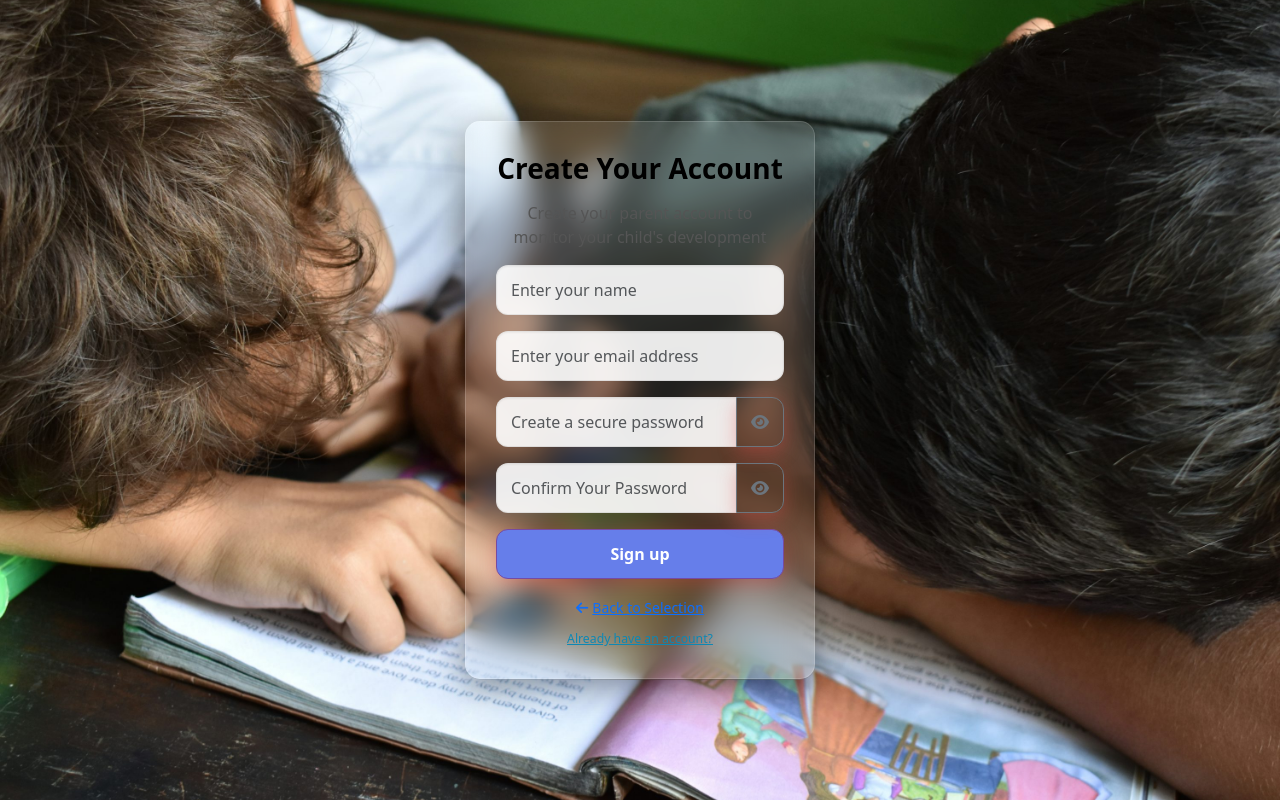
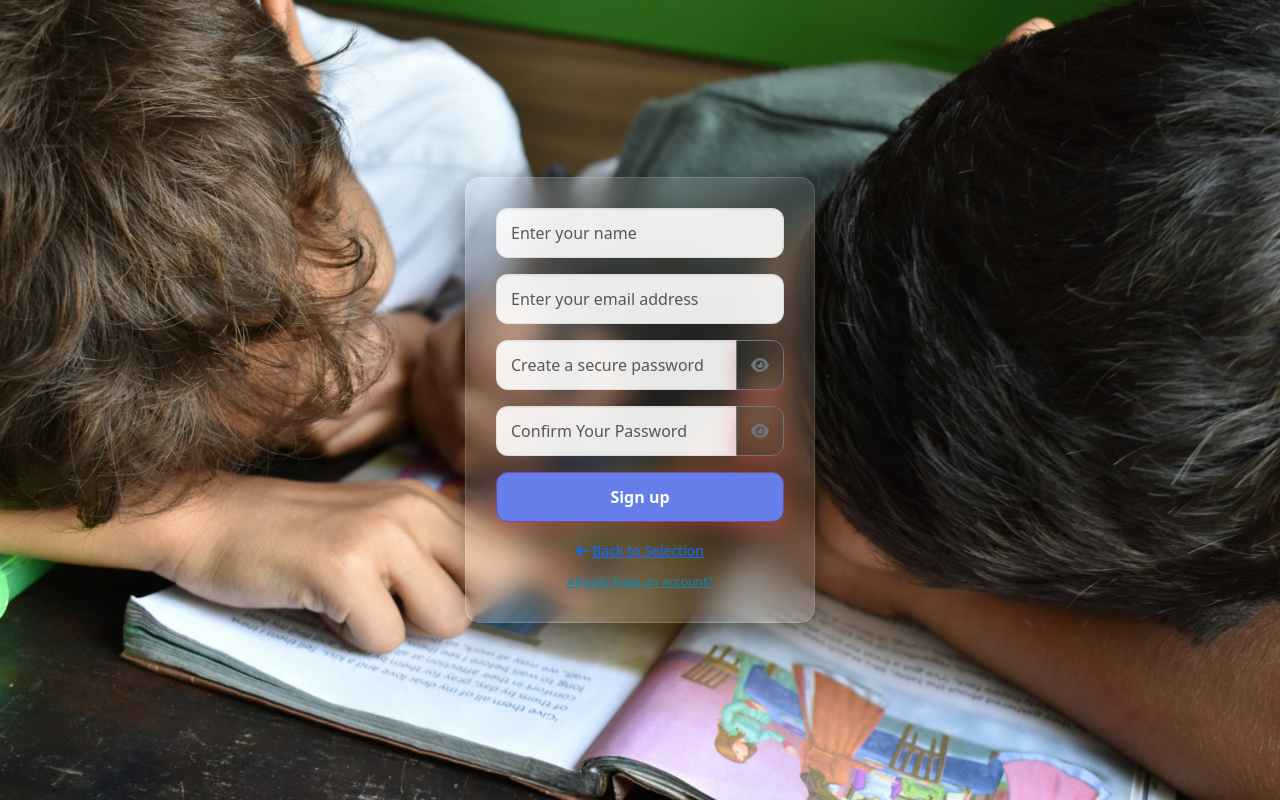
Before and after one commit to TongYwen/childfyp4, a Flask app: page /register/parent in a window 1280 px wide. Shown: the part 66-866 px from the top of the page. Run offline with Flask 3, Linux system fonts and the light colour scheme; some libraries are stand-ins or nearby versions.

Commit message:
Remove headers from registration pages
Removed h3 and paragraph headers from register_parent.html, register_admin.html, and register.html to match the simpler layout of the login page.

```diff
--- a/templates/register.html
+++ b/templates/register.html
@@ -2,8 +2,6 @@
 {% block content %}
 <div class="d-flex align-items-center justify-content-center vh-100 bg-cover">
   <div class="auth-box">
-        <h3 class="text-center mb-3" style="color: #0e88b4;">Create an Account</h3>
-
         {% with messages = get_flashed_messages(with_categories=true) %}
           {% if messages %}
             {% for category, msg in messages %}
--- a/templates/register_admin.html
+++ b/templates/register_admin.html
@@ -2,9 +2,6 @@
 {% block content %}
 <div class="d-flex align-items-center justify-content-center vh-100 bg-cover">
   <div class="auth-box">
-        <h3 class="text-center mb-3 fw-bold" style="color: #000000;">Create Your Account</h3>
-        <p class="text-center mb-3" style="color: #555;">Create your admin account</p>
-
         {% with messages = get_flashed_messages(with_categories=true) %}
           {% if messages %}
             {% for category, msg in messages %}
--- a/templates/register_parent.html
+++ b/templates/register_parent.html
@@ -2,9 +2,6 @@
 {% block content %}
 <div class="d-flex align-items-center justify-content-center vh-100 bg-cover">
   <div class="auth-box">
-        <h3 class="text-center mb-3 fw-bold" style="color: #000000;">Create Your Account</h3>
-        <p class="text-center mb-3" style="color: #555;">Create your parent account to monitor your child's development</p>
-
         {% with messages = get_flashed_messages(with_categories=true) %}
           {% if messages %}
             {% for category, msg in messages %}
```
